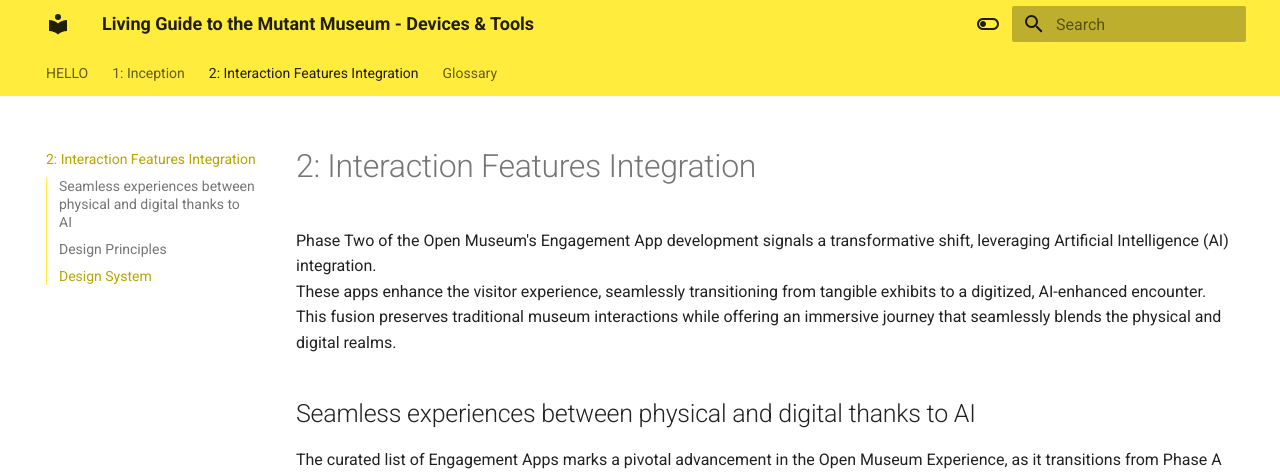
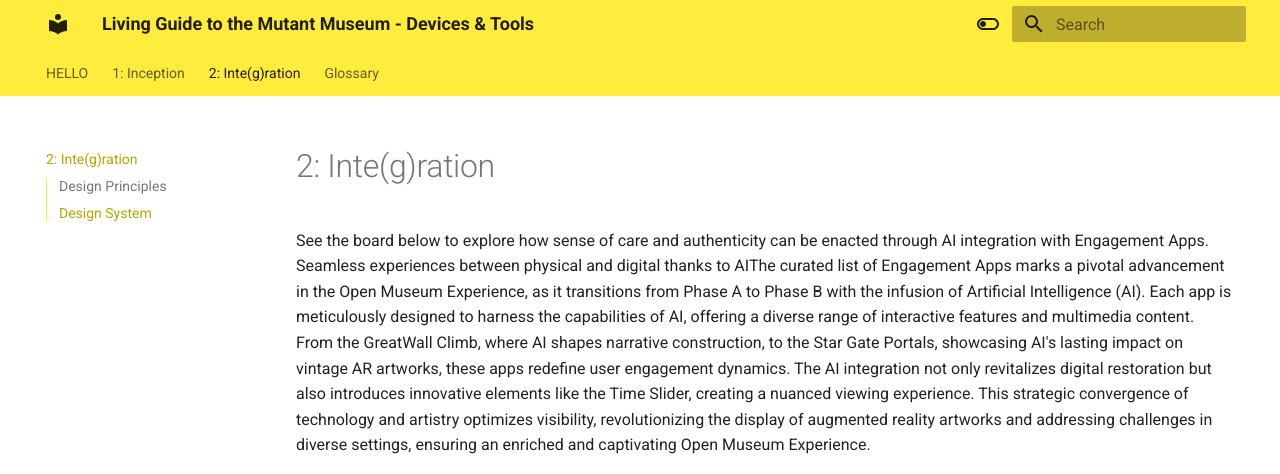
Before and after one commit to OSMDevTest/OSM, an MkDocs documentation site: the page built from docs/2_Participation.md, in a window 1280 px wide and 1346 px high. Shown: the top 474 px of the window. Built offline with MkDocs 1.6.1 and Material for MkDocs 9.7.7, drawn with Linux system fonts in a browser that asks for light colours; some of the changed text lies outside the part shown; grey boxes are pictures that could not be loaded.

Commit message:
Update 2_Participation.md

```diff
--- a/docs/2_Participation.md
+++ b/docs/2_Participation.md
@@ -1,10 +1,7 @@
-# 2: Interaction Features Integration
+# 2: Inte(g)ration
 
-Phase Two of the Open Museum's Engagement App development signals a transformative shift, leveraging Artificial Intelligence (AI) integration. <br>
-These apps enhance the visitor experience, seamlessly transitioning from tangible exhibits to a digitized, AI-enhanced encounter. This fusion preserves traditional museum interactions while offering an immersive journey that seamlessly blends the physical and digital realms.
-
-## Seamless experiences between physical and digital thanks to AI
-The curated list of Engagement Apps marks a pivotal advancement in the Open Museum Experience, as it transitions from Phase A to Phase B with the infusion of Artificial Intelligence (AI). Each app is meticulously designed to harness the capabilities of AI, offering a diverse range of interactive features and multimedia content. From the GreatWall Climb, where AI shapes narrative construction, to the Star Gate Portals, showcasing AI's lasting impact on vintage AR artworks, these apps redefine user engagement dynamics. The AI integration not only revitalizes digital restoration but also introduces innovative elements like the Time Slider, creating a nuanced viewing experience. This strategic convergence of technology and artistry optimizes visibility, revolutionizing the display of augmented reality artworks and addressing challenges in diverse settings, ensuring an enriched and captivating Open Museum Experience.
+See the board below to explore how sense of care and authenticity can be enacted through AI integration with Engagement Apps.
+<br> Seamless experiences between physical and digital thanks to AIThe curated list of Engagement Apps marks a pivotal advancement in the Open Museum Experience, as it transitions from Phase A to Phase B with the infusion of Artificial Intelligence (AI). Each app is meticulously designed to harness the capabilities of AI, offering a diverse range of interactive features and multimedia content. From the GreatWall Climb, where AI shapes narrative construction, to the Star Gate Portals, showcasing AI's lasting impact on vintage AR artworks, these apps redefine user engagement dynamics. The AI integration not only revitalizes digital restoration but also introduces innovative elements like the Time Slider, creating a nuanced viewing experience. This strategic convergence of technology and artistry optimizes visibility, revolutionizing the display of augmented reality artworks and addressing challenges in diverse settings, ensuring an enriched and captivating Open Museum Experience.
 
 <iframe width="768" height="432" src="https://miro.com/app/live-embed/uXjVNfq63fI=/?moveToViewport=-1738,-349,3166,1449&embedId=462060507715" frameborder="0" scrolling="no" allow="fullscreen; clipboard-read; clipboard-write" allowfullscreen></iframe>
 
```
